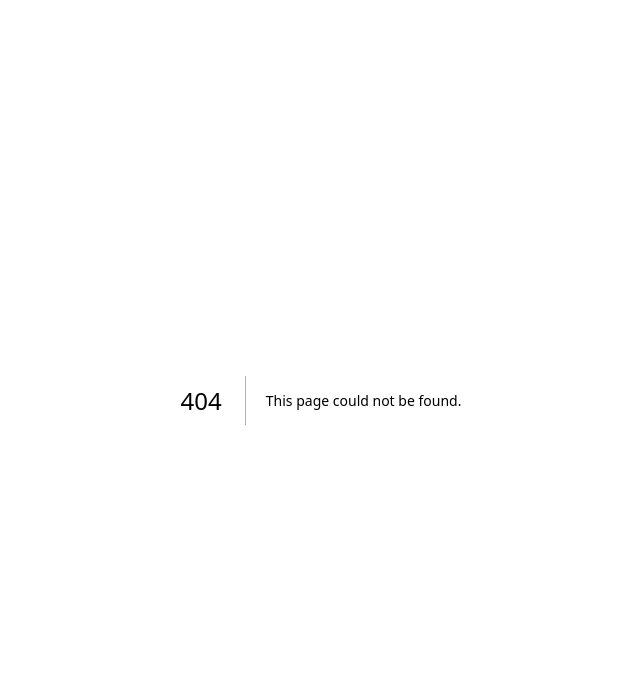
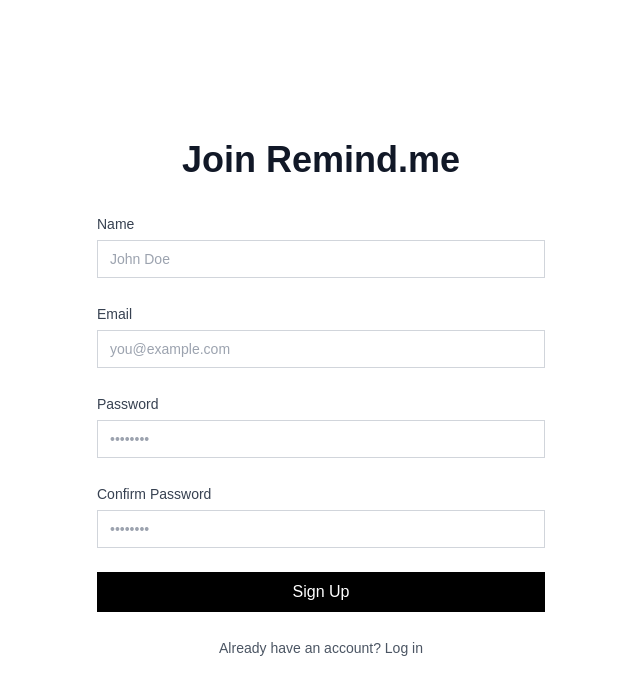
Before and after one commit to MuhammadAlfariziTazkia/flashcard-website, a Next.js app: page /register in a window 1280 px wide. Before the commit this address had no page. Shown: the top 694 px of the page, without its empty margins (319-959 px from the left). Built offline with nearby package versions, Linux system fonts and the light colour scheme.

Commit message:
fix: infinity refresh

```diff
--- a/app/dashboard/page.tsx
+++ b/app/dashboard/page.tsx
@@ -5,7 +5,7 @@
 import TopicCard from "@/components/ui/card/TopicCard";
 import CreateTopicModal from "@/components/ui/modal/CreateTopicModal";
 import { Topic } from "../lib/types";
-import { fetchTopics } from "../lib/data";
+import { fetchTopicsByUserId } from "../lib/data";
 import { PlusIcon } from "lucide-react";
 import LoadingModal from "@/components/ui/modal/LoadingModal";
 import { useSession } from "next-auth/react";
@@ -22,22 +22,22 @@
   const router = useRouter();
 
   useEffect(() => {
-    if (session && session.user) {
-      setUserId(session.user.id)
-    }
-  }, [])
-
-  useEffect(() => {
     if (status === 'unauthenticated') {
       router.push('/login');
+    }
+    else {
+      if (session && session.user) {
+        setUserId(session.user.id)
+      }
     }
   }, [status]);
 
   useEffect(() => {
     async function loadTopics() {
+      if (userId.trim().length == 0) return;
       try {
         setIsLoading(true);
-        setTopics(await fetchTopics());
+        setTopics(await fetchTopicsByUserId(userId));
       } catch (error) {
         console.log(error);
       } finally {
@@ -46,7 +46,7 @@
       }
     }
     loadTopics();
-  }, [isTopicUpdated])
+  }, [isTopicUpdated, userId])
 
   const handleCreateTopic = () => {
     setIsCreateTopicModalOpen(true);
@@ -64,12 +64,12 @@
         <Button text="New Topic" action={handleCreateTopic} iconComponent={<PlusIcon className="button-icon"/>}/>
         <div className="space-y-6 mt-4">
           {topics.map(({ id, name }) => (
-            <TopicCard key={id} id={id} name={name} updateAction={() => setIsTopicUpdated(true)}/>
+            <TopicCard key={id} user_id={userId} id={id} name={name} updateAction={() => setIsTopicUpdated(true)}/>
           ))}
         </div>
       </div>
       {isCreateTopicModalOpen && (
-        <CreateTopicModal closeAction={() => setIsCreateTopicModalOpen(false)} updateAction={() => setIsTopicUpdated(true)} />)
+        <CreateTopicModal userId={userId} closeAction={() => setIsCreateTopicModalOpen(false)} updateAction={() => setIsTopicUpdated(true)} />)
       }
       {isLoading && (
         <LoadingModal message="Refreshing Topics..."/>
--- a/app/lib/actions.ts
+++ b/app/lib/actions.ts
@@ -4,6 +4,7 @@
 import { z } from "zod"
 
 const TopicFormSchema = z.object({
+    user_id: z.string(),
     id: z.string(),
     name: z.string()
 });
@@ -20,13 +21,14 @@
 const CreateCard = CardFormSchema.omit({id: true});
 
 export async function createTopic(formData: FormData) {
-    const { name } = CreateTopic.parse({
+    const { name, user_id } = CreateTopic.parse({
+        user_id: formData.get("user_id"),
         name: formData.get("name")
     })
 
     await sql`
-        INSERT INTO topics (name)
-        VALUES (${name})
+        INSERT INTO topics (name, user_id)
+        VALUES (${name}, ${user_id})
     `;
 }
 
--- a/app/lib/data.ts
+++ b/app/lib/data.ts
@@ -3,9 +3,9 @@
 import { sql } from "@vercel/postgres";
 import { Card, Topic, User } from "./types";
 
-export async function fetchTopics() {
+export async function fetchTopicsByUserId(userId: string) {
    try {
-      const data = await sql<Topic>`SELECT * FROM topics`;
+      const data = await sql<Topic>`SELECT * FROM topics WHERE user_id = ${userId}`;
       return data.rows;
    } catch (error) {
       console.log(error)
--- a/app/lib/types.ts
+++ b/app/lib/types.ts
@@ -15,16 +15,19 @@
     closeAction: () => void;
 }
 
-export interface FormModal extends Modal {
+export interface TopicFormModal extends Modal {
+    userId: string;
     updateAction: () => void;
 }
 
 export interface AddCardModalType extends Modal {
     topicId: string;
+    updateAction: () => void;
 }
 
 export interface CardListModalType extends Modal {
     cards: Card[];
+    updateAction: () => void;
 }
 
 export interface TestModalType extends Modal {
@@ -46,6 +49,7 @@
 export interface Topic {
     id: string;
     name: string;
+    user_id: string;
 }
 
 export interface TopicCardType extends Topic{
--- a/app/login/page.tsx
+++ b/app/login/page.tsx
@@ -4,6 +4,7 @@
 import { signIn } from 'next-auth/react';
 import { useState } from 'react';
 import { useRouter } from 'next/navigation';
+import { Link, PlusIcon } from 'lucide-react';
 
 export default function LoginPage() {
   const [email, setEmail] = useState('');
@@ -27,24 +28,66 @@
   };
 
   return (
+    <div className="min-h-screen bg-white flex flex-col items-center justify-center p-4">
+      <div className="w-full max-w-md">
+        <h1 className="text-4xl font-bold text-center mb-8 text-gray-900">
+          Login to Remind.me
+        </h1>
+        <form className="space-y-6" onSubmit={handleSubmit}>
           <div>
-      <h1>Login</h1>
-      <form onSubmit={handleSubmit}>
+            <label htmlFor="email" className="text-sm font-medium text-gray-700">
+              Email
+            </label>
             <input
             type="email"
             placeholder="Email"
             value={email}
             onChange={(e) => setEmail(e.target.value)}
+              id="email"
+              className="mt-1 block w-full px-3 py-2 bg-white border border-gray-300 rounded-none text-sm
+                         focus:outline-none focus:border-black focus:ring-1 focus:ring-black"
+              required
             />
+          </div>
+          <div>
+            <label htmlFor="password" className="text-sm font-medium text-gray-700">
+              Password
+            </label>
             <input
+              id="password"
               type="password"
               placeholder="Password"
               value={password}
               onChange={(e) => setPassword(e.target.value)}
+                  className="mt-1 block w-full px-3 py-2 bg-white border border-gray-300 rounded-none text-sm
+                         focus:outline-none focus:border-black focus:ring-1 focus:ring-black"
+              required
             />
-        {error && <p style={{ color: 'red' }}>{error}</p>}
-        <button type="submit">Login</button>
+          </div>
+          <button
+            type="submit"
+            className="w-full px-4 py-2 text-white bg-black rounded-none transition-colors duration-300 hover:bg-gray-800"
+          >
+            Log In
+          </button>
+          {error && (
+            <>
+              <PlusIcon className="h-5 w-5 text-red-500" />
+              <p className="text-sm text-red-500">{error}</p>
+            </>
+          )}
         </form>
+        <div className="mt-6 text-center">
+          <Link href="/register" className="text-sm text-gray-600 hover:underline">
+            Don't have an account? Sign up
+          </Link>
         </div>
-  );
+        <div className="mt-2 text-center">
+          <Link href="/forgot-password" className="text-sm text-gray-600 hover:underline">
+            Forgot your password?
+          </Link>
+        </div>
+      </div>
+    </div>
+  )
 }
--- /dev/null
+++ b/app/register/page.tsx
@@ -0,0 +1,78 @@
+import Link from "next/link";
+
+export default function RegisterPage () {
+    return (
+        <div className="min-h-screen bg-white flex flex-col items-center justify-center p-4">
+          <div className="w-full max-w-md">
+            <h1 className="text-4xl font-bold text-center mb-8 text-gray-900">
+              Join Remind.me
+            </h1>
+            <form className="space-y-6">
+              <div>
+                <label htmlFor="name" className="text-sm font-medium text-gray-700">
+                  Name
+                </label>
+                <input
+                  id="name"
+                  type="text"
+                  className="mt-1 block w-full px-3 py-2 bg-white border border-gray-300 rounded-none text-sm
+                             focus:outline-none focus:border-black focus:ring-1 focus:ring-black"
+                  placeholder="John Doe"
+                  required
+                />
+              </div>
+              <div>
+                <label htmlFor="email" className="text-sm font-medium text-gray-700">
+                  Email
+                </label>
+                <input
+                  id="email"
+                  type="email"
+                  className="mt-1 block w-full px-3 py-2 bg-white border border-gray-300 rounded-none text-sm
+                             focus:outline-none focus:border-black focus:ring-1 focus:ring-black"
+                  placeholder="you@example.com"
+                  required
+                />
+              </div>
+              <div>
+                <label htmlFor="password" className="text-sm font-medium text-gray-700">
+                  Password
+                </label>
+                <input
+                  id="password"
+                  type="password"
+                  className="mt-1 block w-full px-3 py-2 bg-white border border-gray-300 rounded-none text-sm
+                             focus:outline-none focus:border-black focus:ring-1 focus:ring-black"
+                  placeholder="••••••••"
+                  required
+                />
+              </div>
+              <div>
+                <label htmlFor="confirmPassword" className="text-sm font-medium text-gray-700">
+                  Confirm Password
+                </label>
+                <input
+                  id="confirmPassword"
+                  type="password"
+                  className="mt-1 block w-full px-3 py-2 bg-white border border-gray-300 rounded-none text-sm
+                             focus:outline-none focus:border-black focus:ring-1 focus:ring-black"
+                  placeholder="••••••••"
+                  required
+                />
+              </div>
+              <button
+                type="submit"
+                className="w-full px-4 py-2 text-white bg-black rounded-none transition-colors duration-300 hover:bg-gray-800"
+              >
+                Sign Up
+              </button>
+            </form>
+            <div className="mt-6 text-center">
+              <Link href="/login" className="text-sm text-gray-600 hover:underline">
+                Already have an account? Log in
+              </Link>
+            </div>
+          </div>
+        </div>
+      )
+}
--- a/app/seed/route.ts
+++ b/app/seed/route.ts
@@ -26,11 +26,31 @@
     console.log("Create table success: cards")
 }
 
+async function seedUsers() {
+    await client.sql`CREATE EXTENSION IF NOT EXISTS "uuid-ossp"`;
+    await client.sql`
+      CREATE TABLE IF NOT EXISTS users (
+        id UUID DEFAULT uuid_generate_v4() PRIMARY KEY,
+        name VARCHAR(255) NOT NULL,
+        email TEXT NOT NULL UNIQUE,
+        password TEXT NOT NULL
+      );
+    `;
+}
+
+async function addColumnUserIdOnTopics() {
+    await client.sql`
+        ALTER TABLE topics ADD user_id varchar(64);
+    `
+}
+
 export async function GET() {
     try {
         await client.sql`BEGIN`;
         await createTableTopics();
         await createTableCards();
+        await seedUsers();
+        await addColumnUserIdOnTopics();
         await client.sql`COMMIT`;
 
         return Response.json({ message: "Database seeded successfully" });
--- a/components/ui/card/TopicCard.tsx
+++ b/components/ui/card/TopicCard.tsx
@@ -13,6 +13,7 @@
   const [isAddCardModalOpen, setIsAddCardModalOpen] = useState(false);
   const [isTestModalOpen, setIsTestModalOpen] = useState(false);
   const [cards, setCards] = useState<Card[]>([])
+  const [isCardsUpdated, setIsCardsUpdated] = useState(false);
 
   useEffect(() => {
     async function loadCards() {
@@ -20,10 +21,12 @@
         setCards(await fetchCards(id));
       } catch (error) {
         console.log(error);
+      } finally {
+        setIsCardsUpdated(false);
       }
     }
     loadCards();
-  }, [cards])
+  }, [isCardsUpdated])
 
   const handleDeleteTopic = () => {
     try {
@@ -50,10 +53,10 @@
         <Button iconComponent={<TrashIcon className="button-icon" />} text="Delete Topic" action={handleDeleteTopic} />
       </div>
       {isCardListModalOpen && (
-        <CardListModal cards={cards} closeAction={() => setIsCardListModalOpen(false)} />
+        <CardListModal updateAction={() => setIsCardsUpdated(true)} cards={cards} closeAction={() => setIsCardListModalOpen(false)} />
       )}
       {isAddCardModalOpen && (
-        <AddCardModal topicId={id} closeAction={() => setIsAddCardModalOpen(false)} />
+        <AddCardModal updateAction={() => setIsCardsUpdated(true)} topicId={id} closeAction={() => setIsAddCardModalOpen(false)} />
       )}
       {isTestModalOpen && (
         <TestModal cards={cards} closeAction={() => setIsTestModalOpen(false)} topicName={name} />
--- a/components/ui/modal/AddCardModal.tsx
+++ b/components/ui/modal/AddCardModal.tsx
@@ -6,7 +6,7 @@
 import { useState } from "react"
 import LoadingModal from "./LoadingModal"
 
-export default function AddCardModal({ topicId, closeAction }: AddCardModalType) {
+export default function AddCardModal({ topicId, closeAction, updateAction }: AddCardModalType) {
     const [isLoading, setIsLoading] = useState(false);
 
     const handleSubmit = async (event: React.FormEvent<HTMLFormElement>) => {
@@ -14,6 +14,7 @@
         event.preventDefault();
         try {
             await createCard(new FormData(event.currentTarget))
+            updateAction();
             closeAction();
         } catch (error) {
             console.log(error)
--- a/components/ui/modal/CardListModal.tsx
+++ b/components/ui/modal/CardListModal.tsx
@@ -5,13 +5,14 @@
 import { useState } from "react";
 import LoadingModal from "./LoadingModal";
 
-export default function CardListModal({ cards, closeAction }: CardListModalType) {
+export default function CardListModal({ cards, closeAction, updateAction }: CardListModalType) {
     const [isLoading, setIsLoading] = useState(false);
 
     const handleDeleteCard = async (id: string) => {
         setIsLoading(true);
         try {
             await deleteCard(id);
+            updateAction();
         } catch (error) {
             console.log(error)
         } finally {
--- a/components/ui/modal/CreateTopicModal.tsx
+++ b/components/ui/modal/CreateTopicModal.tsx
@@ -1,11 +1,11 @@
-import { FormModal, Modal } from "@/app/lib/types";
+import { Modal, TopicFormModal } from "@/app/lib/types";
 import LongButton from "../button/LongButton";
 import ModalLayout from "./ModalLayout";
 import { createTopic } from "@/app/lib/actions";
 import "@/components/ui/input/input-style.css"
 import React from "react";
 
-export default function CreateTopicModal({ closeAction, updateAction }: FormModal) {
+export default function CreateTopicModal({ closeAction, updateAction, userId }: TopicFormModal) {
     const handleSubmit = async (event: React.FormEvent<HTMLFormElement>) => {
         event.preventDefault();
         try {
@@ -20,6 +20,7 @@
     const body: React.ReactNode = (
         <div className="mb-6">
             <form onSubmit={handleSubmit}>
+                <input type="hidden" name="user_id" value={userId} />
                 <input
                     type="text"
                     name="name"
```
Lines whose indentation alone changed are shown as unchanged.
